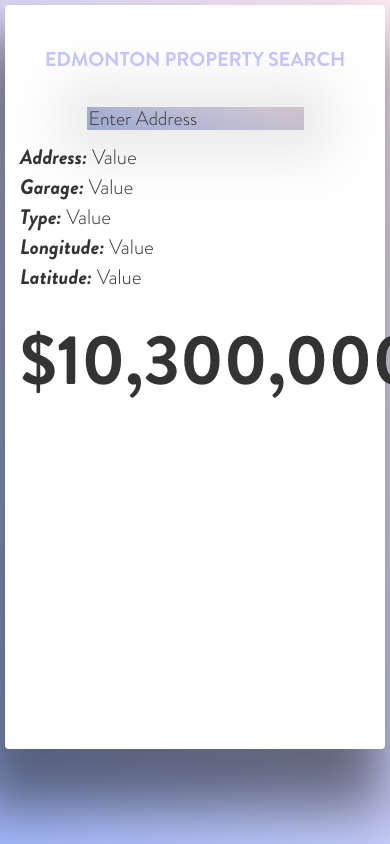
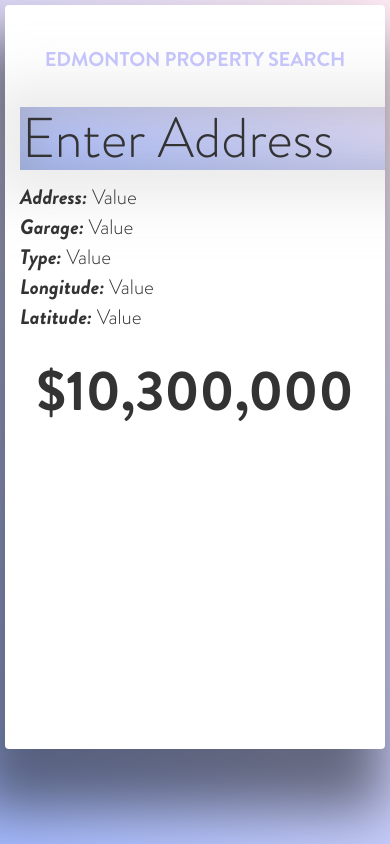
Before and after one commit to maharshmellow/edmonton-property-search, a Django app: page / in a window 390 px wide. Run offline with Django 3.2, Linux system fonts and the light colour scheme; some libraries are stand-ins or nearby versions.

Commit message:
testing on mobile

```diff
--- a/pricer/static/pricer/css/styles.css
+++ b/pricer/static/pricer/css/styles.css
@@ -26,6 +26,7 @@ body {
     background: #FFFFFF;
     box-shadow: -15px 46px 56px 15px rgba(0,0,0,0.50);
     border-radius: 4px;
+    overflow-x: hidden;
 }
 
 #maintitle{
@@ -42,8 +43,8 @@ body {
     font-weight: 100;
     margin-top: 30px;
     /*background-color: red;*/
-    font-size: 5vw;
-    width: 100%;
+    font-size: 5em;
+    /*width: 100%;*/
 
 }
 
@@ -90,7 +91,18 @@ input[type="text"] {
         box-shadow: -15px 46px 56px 15px rgba(0,0,0,0.50);
         border-radius: 4px;
     }
+    #addressBar{
+        font-family: "BG";
+        font-weight: 100;
+        margin-top: 30px;
+
+        font-size: 4em;
+        width: 100%;
+    }
     #infoBox{
         font-size: 1.5em;
     }
+    #priceValue{
+        font-size: 4em;
+    }
 }
```
